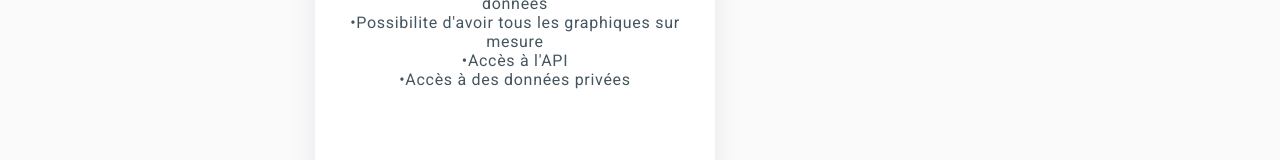
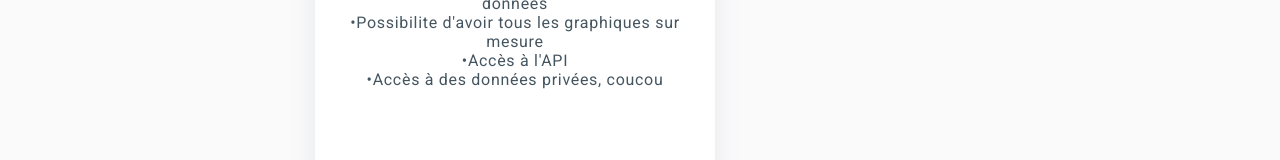
Before and after one commit to Jordanimaal/dashboard-btm, a React (Create React App) app: page /abo in a window 1280 px wide. Shown: the part 1028-1188 px from the top of the page. Built offline with nearby package versions, Linux system fonts and the light colour scheme.

Commit message:
test de Julien

```diff
--- a/src/pages/Abo.jsx
+++ b/src/pages/Abo.jsx
@@ -50,7 +50,7 @@ const Abo = () => {
                     <li>•Accès à la visualisation avancée des données</li>
                     <li>•Possibilite d'avoir tous les graphiques sur mesure</li>
                     <li>•Accès à l'API</li>
-                    <li>•Accès à des données privées</li>
+                    <li>•Accès à des données privées, coucou</li>
                 </ul>
                 <h2 style={{paddingTop: '110px'}}>199.99€/Mois</h2>
             </div>
```
